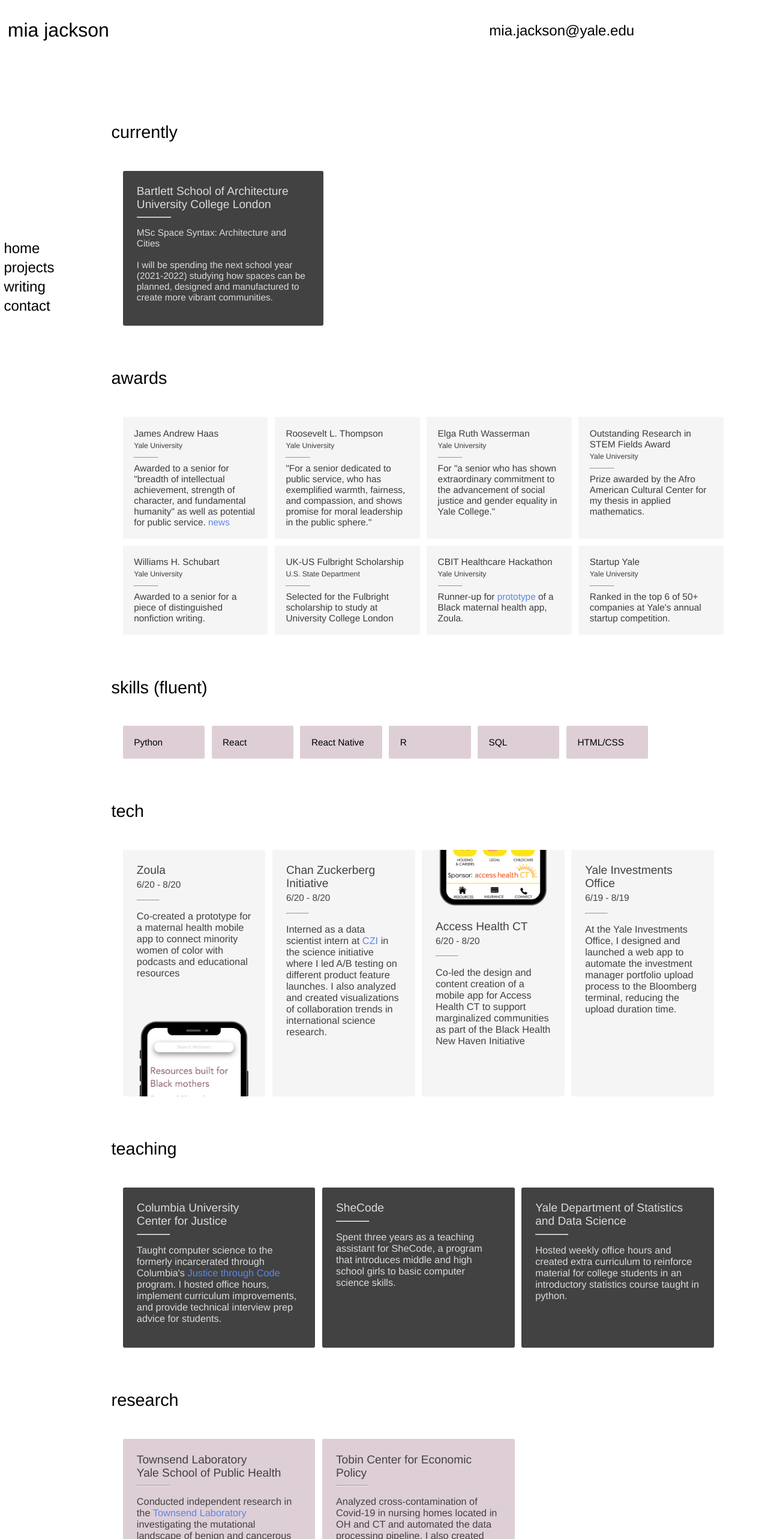
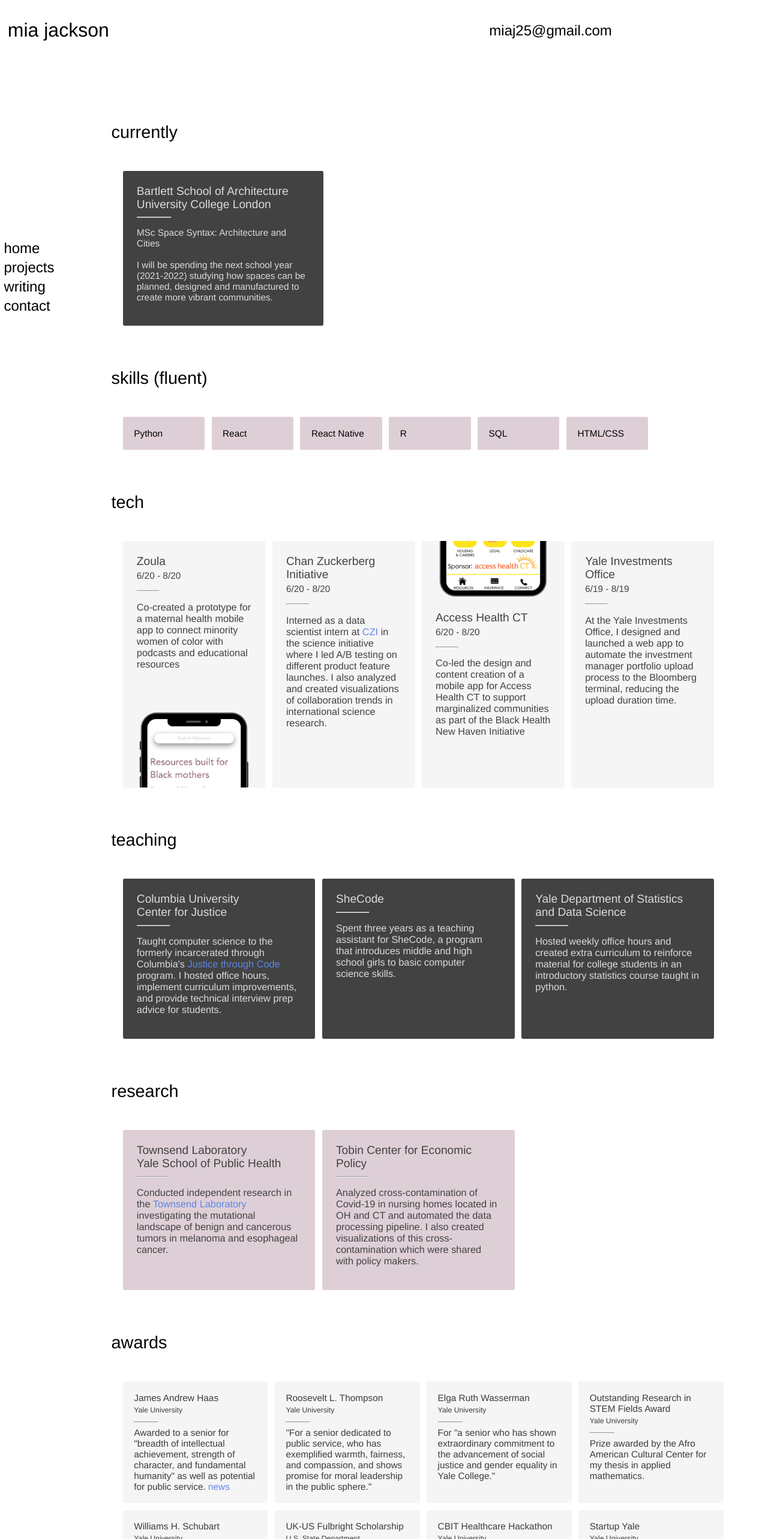
Before and after one commit to miajackson25/personal_website, a React (Create React App) app: page /projects in a window 1280 px wide. Shown: the top 2566 px of the page at 60% size. Built offline with nearby package versions, Linux system fonts and the light colour scheme.

Commit message:
changing email and awards

```diff
--- a/src/App.js
+++ b/src/App.js
@@ -84,7 +84,7 @@ function Home() {
       <div className="name-div">
         <p className="name"><Link to="/" style={{"color": "black"}}>mia jackson</Link></p>
           <div className="contact-div">
-            <p className="contact">mia.jackson@yale.edu</p>
+            <p className="contact">miaj25@gmail.com</p>
           </div>
       </div>
 
@@ -116,7 +116,7 @@ function Contact() {
     <div className="name-div">
     <p className="name"><Link to="/" style={{"color": "black"}}>mia jackson</Link></p>
       <div className="contact-div">
-        <p className="contact"><a href="mailto:mia.jackson@yale.edu">mia.jackson@yale.edu</a></p>
+        <p className="contact"><a href="mailto:mia.jackson@yale.edu">miaj25@gmail.com</a></p>
       </div>
     </div>
     <div className="contact-description-div">
@@ -133,7 +133,7 @@ function Writing() {
       <div className="name-div">
         <p className="name"><Link to="/" style={{"color": "black"}}>mia jackson</Link></p>
         <div className="contact-div">
-          <p className="contact">mia.jackson@yale.edu</p>
+          <p className="contact">miaj25@gmail.com</p>
         </div>
       </div>
       <div className="writing-main-text">
@@ -159,6 +159,10 @@ function Writing() {
           <p></p>
           <p></p>
           <p></p>
+          <p></p>
+          <p></p>
+          <p></p>
+          <p></p>
         </ul>
         <b /><b /><b />
       </div>
--- a/src/art.js
+++ b/src/art.js
@@ -11,7 +11,7 @@ function Art() {
       <div className="name-div">
       <p className="name"><Link to="/" style={{"color": "black"}}>mia jackson</Link></p>
         <div className="contact-div">
-          <p className="contact">mia.jackson@yale.edu</p>
+          <p className="contact">miaj25@gmail.com</p>
         </div>
       </div>
       <div id="art-description">
--- a/src/projects.js
+++ b/src/projects.js
@@ -11,7 +11,7 @@ function Projects() {
         <div className="name-div">
           <p className="name"><Link to="/" style={{"color": "black"}}>mia jackson</Link></p>
           <div className="contact-div">
-            <p className="contact">mia.jackson@yale.edu</p>
+            <p className="contact">miaj25@gmail.com</p>
           </div>
         </div>
 
@@ -21,18 +21,6 @@ function Projects() {
             <div className="item current">Bartlett School of Architecture <br/> University College London<hr/>
             <p style={{"font-size": ".8em"}}>MSc Space Syntax: Architecture and Cities <br/><br/> I will be spending the next school year (2021-2022) studying how spaces can be planned, designed and manufactured to create more vibrant communities.</p>
             </div>
-          </div>
-          <p className="sub-title">awards</p>
-
-          <div className='grid-awards'>
-            <div className="item awards"><b style={{"font-weight":"530"}}>James Andrew Haas</b> <p className="dates">Yale University</p><hr/>Awarded to a senior for "breadth of intellectual achievement, strength of character, and fundamental humanity" as well as potential for public service. <a href="https://news.yale.edu/2021/06/07/students-earn-top-yale-college-prizes-their-accomplishments" target="_blank" rel="noopener noreferrer">news</a></div>
-            <div className="item awards"><b style={{"font-weight":"530"}}>Roosevelt L. Thompson</b><p className="dates">Yale University</p><hr/>"For a senior dedicated to public service, who has exemplified warmth, fairness, and compassion, and shows promise for moral leadership in the public sphere."</div>
-            <div className="item awards"><b style={{"font-weight":"530"}}>Elga Ruth Wasserman</b><p className="dates">Yale University</p><hr/>For "a senior who has shown extraordinary commitment to the advancement of social justice and gender equality in Yale College."</div>
-            <div className="item awards"><b style={{"font-weight":"530"}}>Outstanding Research in STEM Fields Award</b><p className="dates">Yale University</p><hr/>Prize awarded by the Afro American Cultural Center for my thesis in applied mathematics.</div>
-            <div className="item awards"><b style={{"font-weight":"530"}}>Williams H. Schubart</b><p className="dates">Yale University</p><hr/>Awarded to a senior for a piece of distinguished nonfiction writing.</div>
-            <div className="item awards"><b style={{"font-weight":"530"}}>UK-US Fulbright Scholarship</b><p className="dates">U.S. State Department</p><hr/>Selected for the Fulbright scholarship to study at University College London</div>
-            <div className="item awards"><b style={{"font-weight":"530"}}>CBIT Healthcare Hackathon</b><p className="dates">Yale University</p><hr/>Runner-up for <a href="https://medicine.yale.edu/news-article/22471/" target="_blank" rel="noopener noreferrer">prototype</a> of a Black maternal health app, Zoula.</div>
-            <div className="item awards"><b style={{"font-weight":"530"}}>Startup Yale</b><p className="dates">Yale University</p><hr/>Ranked in the top 6 of 50+ companies at Yale's annual startup competition.</div>
           </div>
 
           <p className="sub-title">skills (fluent)</p>
@@ -73,13 +61,28 @@ function Projects() {
             <div className="item current">Yale Department of Statistics and Data Science<hr/><p className="description-text">Hosted weekly office hours and created extra curriculum to reinforce material for college students in an introductory statistics course taught in python.</p></div>
           </div>
 
-
           <p className="sub-title">research</p>
           <div className='grid-education'>
           <div className="item light-grey-background">Townsend Laboratory<br/>Yale School of Public Health<hr/><p className="description-text">Conducted independent research in the <a href="https://github.com/miajackson/townsend_lab_ESCC_Paper" target="_blank" rel="noopener noreferrer">Townsend Laboratory</a> investigating the mutational landscape of benign and cancerous tumors in melanoma and esophageal cancer.</p></div>
             <div className="item light-grey-background">Tobin Center for Economic Policy<hr/><p className="description-text">Analyzed cross-contamination of Covid-19 in nursing homes located in OH and CT and automated the data processing pipeline. I also created visualizations of this cross-contamination which were shared with policy makers.</p></div>
           </div>
+
+          <p className="sub-title">awards</p>
+
+          <div className='grid-awards'>
+            <div className="item awards"><b style={{"font-weight":"530"}}>James Andrew Haas</b> <p className="dates">Yale University</p><hr/>Awarded to a senior for "breadth of intellectual achievement, strength of character, and fundamental humanity" as well as potential for public service. <a href="https://news.yale.edu/2021/06/07/students-earn-top-yale-college-prizes-their-accomplishments" target="_blank" rel="noopener noreferrer">news</a></div>
+            <div className="item awards"><b style={{"font-weight":"530"}}>Roosevelt L. Thompson</b><p className="dates">Yale University</p><hr/>"For a senior dedicated to public service, who has exemplified warmth, fairness, and compassion, and shows promise for moral leadership in the public sphere."</div>
+            <div className="item awards"><b style={{"font-weight":"530"}}>Elga Ruth Wasserman</b><p className="dates">Yale University</p><hr/>For "a senior who has shown extraordinary commitment to the advancement of social justice and gender equality in Yale College."</div>
+            <div className="item awards"><b style={{"font-weight":"530"}}>Outstanding Research in STEM Fields Award</b><p className="dates">Yale University</p><hr/>Prize awarded by the Afro American Cultural Center for my thesis in applied mathematics.</div>
+            <div className="item awards"><b style={{"font-weight":"530"}}>Williams H. Schubart</b><p className="dates">Yale University</p><hr/>Awarded to a senior for a piece of distinguished nonfiction writing.</div>
+            <div className="item awards"><b style={{"font-weight":"530"}}>UK-US Fulbright Scholarship</b><p className="dates">U.S. State Department</p><hr/>Selected for the Fulbright scholarship to study at University College London</div>
+            <div className="item awards"><b style={{"font-weight":"530"}}>CBIT Healthcare Hackathon</b><p className="dates">Yale University</p><hr/>Runner-up for <a href="https://medicine.yale.edu/news-article/22471/" target="_blank" rel="noopener noreferrer">prototype</a> of a Black maternal health app, Zoula.</div>
+            <div className="item awards"><b style={{"font-weight":"530"}}>Startup Yale</b><p className="dates">Yale University</p><hr/>Ranked in the top 6 of 50+ companies at Yale's annual startup competition.</div>
+          </div>
+          <p></p><p></p><p></p><p></p><p></p><p></p><p></p>
         </div>
+
+
 
 
 
```
